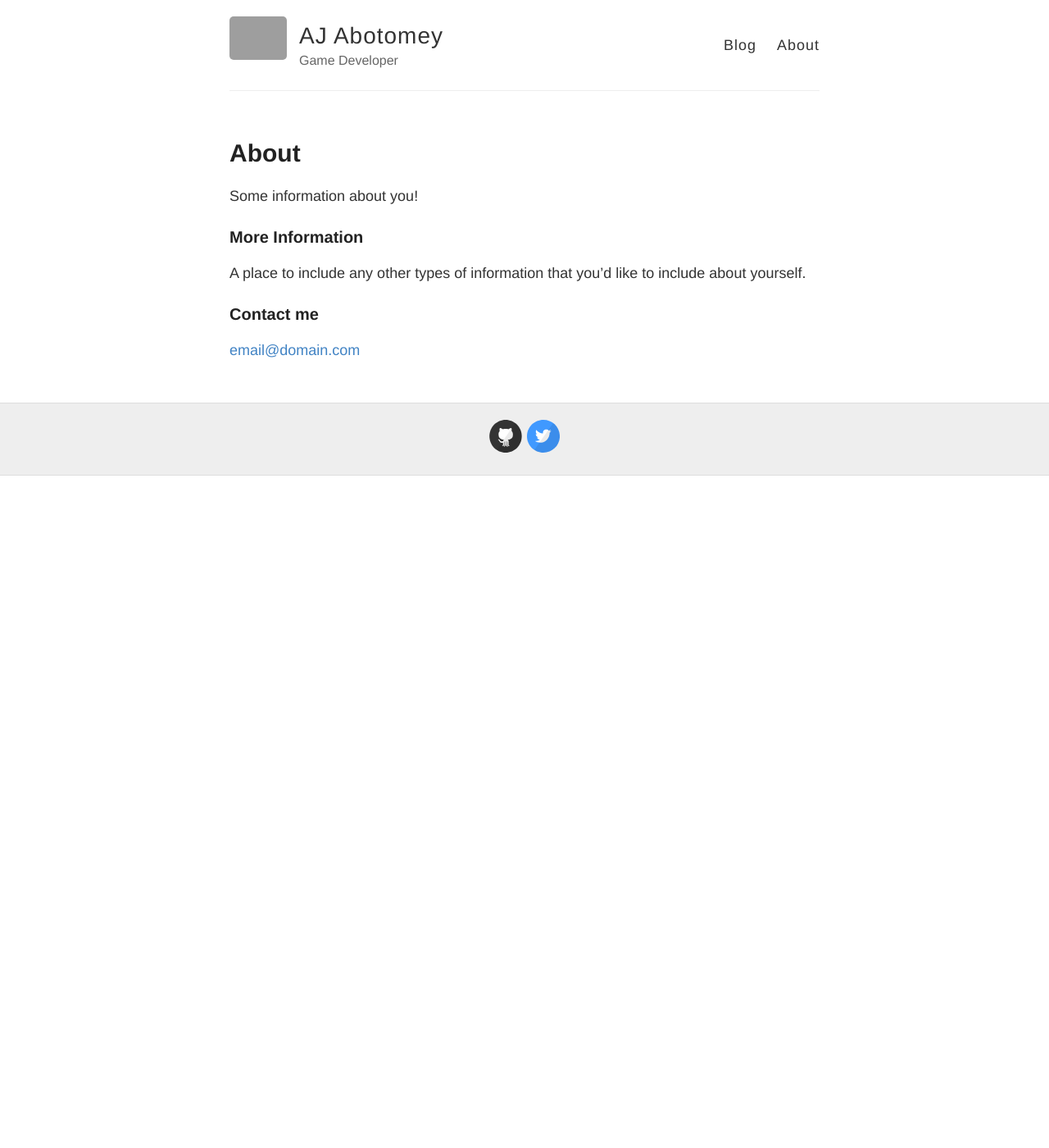
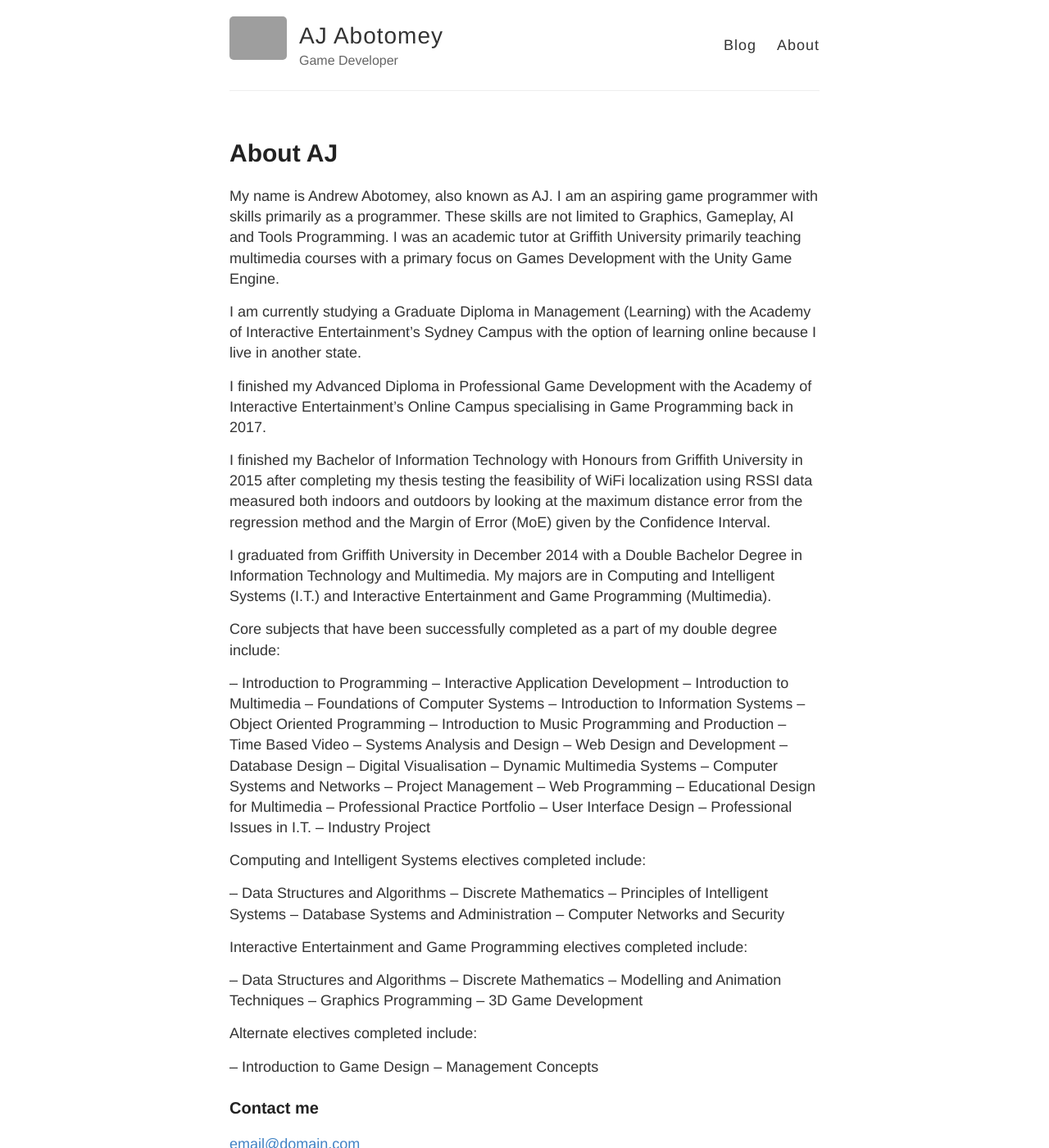
Before and after one commit to ajabotomey/ajabotomey.github.io, a Jekyll site: the page built from about.md, in a window 1280 px wide and 1400 px high. Shown: the whole window at 82% size. Built offline with Jekyll 4.4.1, drawn with Linux system fonts in a browser that asks for light colours; grey boxes are pictures that could not be loaded.

Commit message:
Update about.md

```diff
--- a/about.md
+++ b/about.md
@@ -1,14 +1,63 @@
 ---
 layout: page
-title: About
+title: About AJ
 permalink: /about/
 ---
 
-Some information about you!
+My name is Andrew Abotomey, also known as AJ. I am an aspiring game programmer with skills primarily as a programmer. These skills are not limited to Graphics, Gameplay, AI and Tools Programming.  I was an academic tutor at Griffith University primarily teaching multimedia courses with a primary focus on Games Development with the Unity Game Engine.
 
-### More Information
+I am currently studying a Graduate Diploma in Management (Learning) with the Academy of Interactive Entertainment’s Sydney Campus with the option of learning online because I live in another state.
 
-A place to include any other types of information that you'd like to include about yourself.
+I finished my Advanced Diploma in Professional Game Development with the Academy of Interactive Entertainment’s Online Campus specialising in Game Programming back in 2017.
+
+I finished my Bachelor of Information Technology with Honours from Griffith University in 2015 after completing my thesis testing the feasibility of WiFi localization using RSSI data measured both indoors and outdoors by looking at the maximum distance error from the regression method and the Margin of Error (MoE) given by the Confidence Interval.
+
+I graduated from Griffith University in December 2014 with a Double Bachelor Degree in Information Technology and Multimedia.  My majors are in Computing and Intelligent Systems (I.T.) and Interactive Entertainment and Game Programming (Multimedia).
+
+Core subjects that have been successfully completed as a part of my double degree include:
+
+– Introduction to Programming
+– Interactive Application Development
+– Introduction to Multimedia
+– Foundations of Computer Systems
+– Introduction to Information Systems
+– Object Oriented Programming
+– Introduction to Music Programming and Production
+– Time Based Video
+– Systems Analysis and Design
+– Web Design and Development
+– Database Design
+– Digital Visualisation
+– Dynamic Multimedia Systems
+– Computer Systems and Networks
+– Project Management
+– Web Programming
+– Educational Design for Multimedia
+– Professional Practice Portfolio
+– User Interface Design
+– Professional Issues in I.T.
+– Industry Project
+
+Computing and Intelligent Systems electives completed include:
+
+– Data Structures and Algorithms
+– Discrete Mathematics
+– Principles of Intelligent Systems
+– Database Systems and Administration
+– Computer Networks and Security
+
+Interactive Entertainment and Game Programming electives completed include:
+
+– Data Structures and Algorithms
+– Discrete Mathematics
+– Modelling and Animation Techniques
+– Graphics Programming
+– 3D Game Development
+
+Alternate electives completed include:
+
+– Introduction to Game Design
+– Management Concepts
 
 ### Contact me
 
```
